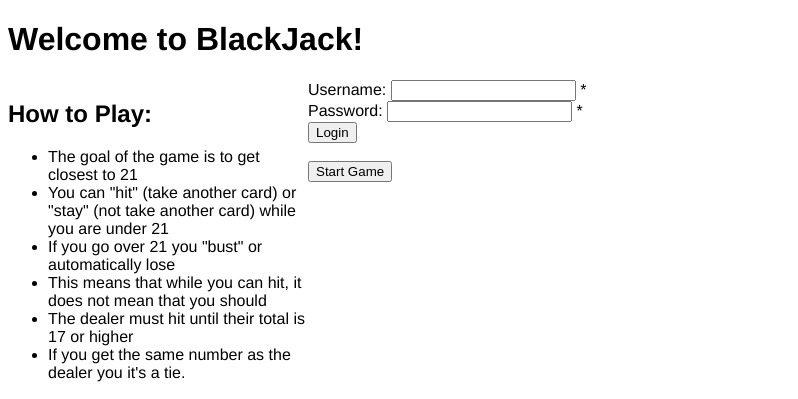
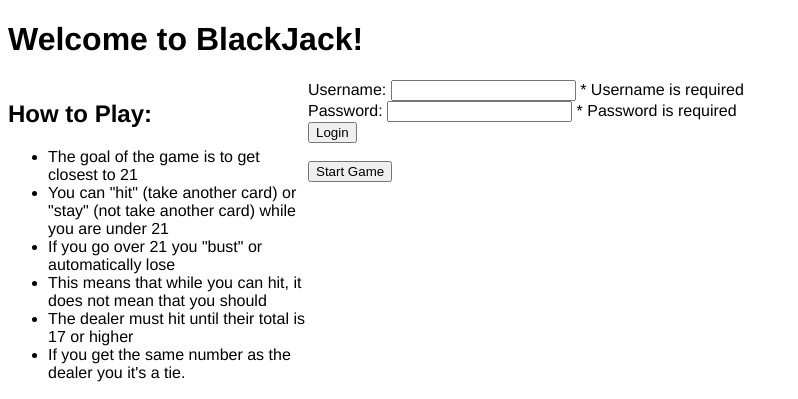
Before and after one commit to agushini/CIS-435-Blackjack, a PHP site: page / in a window 1280 px wide. Shown: the top 399 px of the page, without its empty margins (0-798 px from the left). Run offline with PHP 8.4, Linux system fonts and the light colour scheme; data that the repository does not hold is empty.

Commit message:
I'm going to bed

```diff
--- a/front-end/index.php
+++ b/front-end/index.php
@@ -19,6 +19,35 @@
                 <li>If you get the same number as the dealer you it's a tie.</li>
             </ul>
         </div>
+
+        <?php
+        $username = $password = "";
+
+        if ($_SERVER["REQUEST_METHOD"] == "POST") {
+            $username = testInput($_POST["username"]);
+            $password = testInput($_POST["password"]);
+        }
+
+        if (empty($_POST["username"])) {
+            $usernameErr = "Username is required";
+        } else {
+            $username = testInput($_POST["username"]);
+        }
+
+        if (empty($_POST["password"])) {
+            $passwordErr = "Password is required";
+        } else {
+            $password = testInput($_POST["password"]);
+        }
+
+        function testInput($data) {
+            $data = trim($data);
+            $data = stripslashes($data);
+            $data = htmlspecialchars($data);
+            return $data;
+        }
+        ?>
+
         <form action="test.php" method="post" action="<?php echo htmlspecialchars($_SERVER["PHP_SELF"]);?>">
 
         Username:
@@ -36,7 +65,6 @@
         <input type="button" id="btn_start" value="Start Game">
         <br>
         <img src=cards/back_cards-07.png width="100%" height="auto">
-     </form>
      </div>
 
     </body>
--- a/front-end/test.php
+++ b/front-end/test.php
@@ -1,6 +1,6 @@
  <?php
 //define variables and set to empty values
-$username = $password = "";
+/*$username = $password = "";
 
 if ($_SERVER["REQUEST_METHOD"] == "POST") {
     $username = testInput($_POST["username"]);
@@ -24,7 +24,7 @@ function testInput($data) {
     $data = stripslashes($data);
     $data = htmlspecialchars($data);
     return $data;
-}
+}*/
 
 echo("Welcome to the jungle");
 
@@ -34,7 +34,7 @@ $password = "password";
 $database = "blackjack";
 
 //Create connection
-$conn = mysqli_connect($servername, $username, $password, $database);
+$conn = new mysqli($servername, $username, $password, $database);
 echo("Is there anybody out there?");
 echo($servername . $username . $password . $database);
 
```
